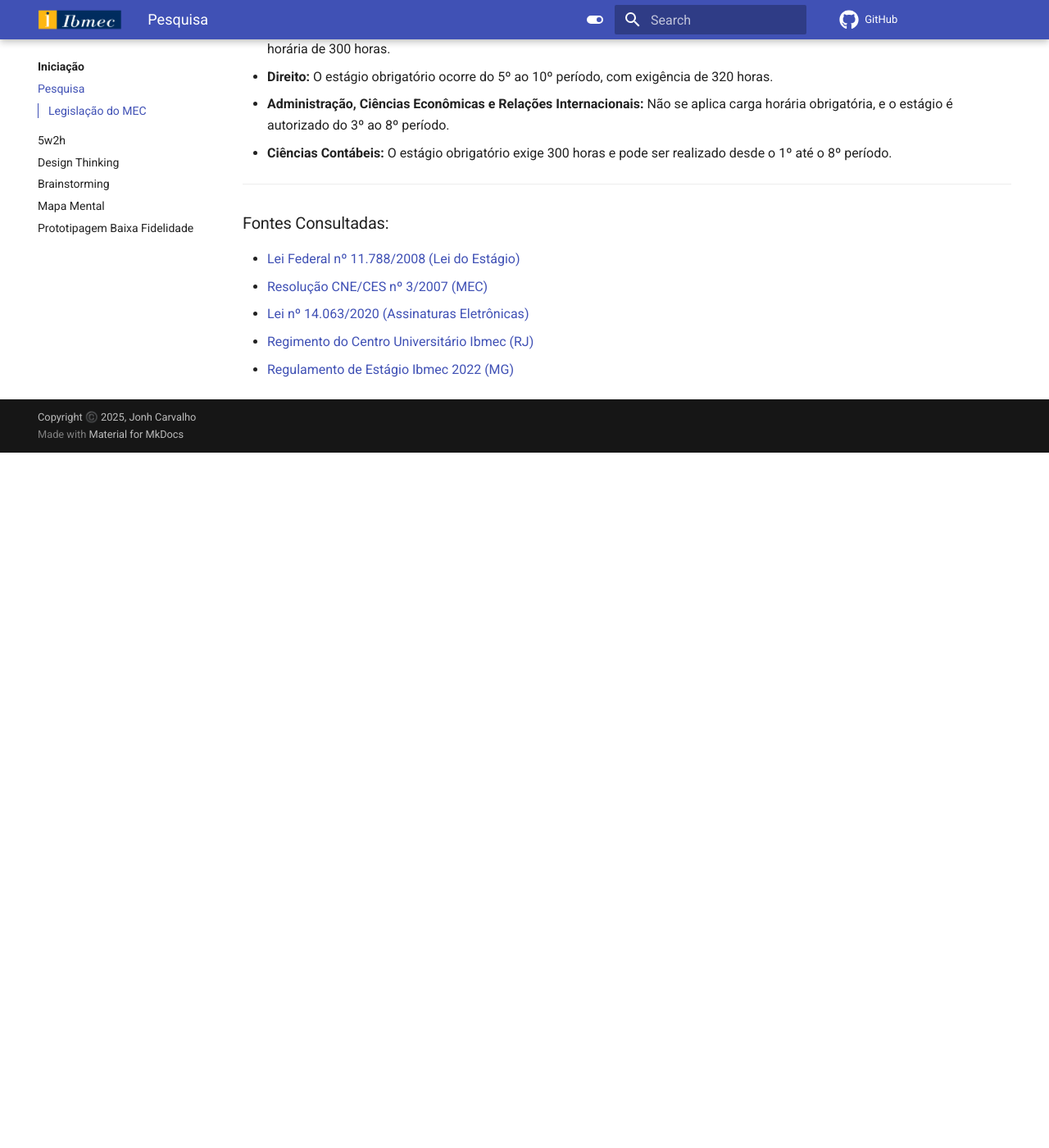
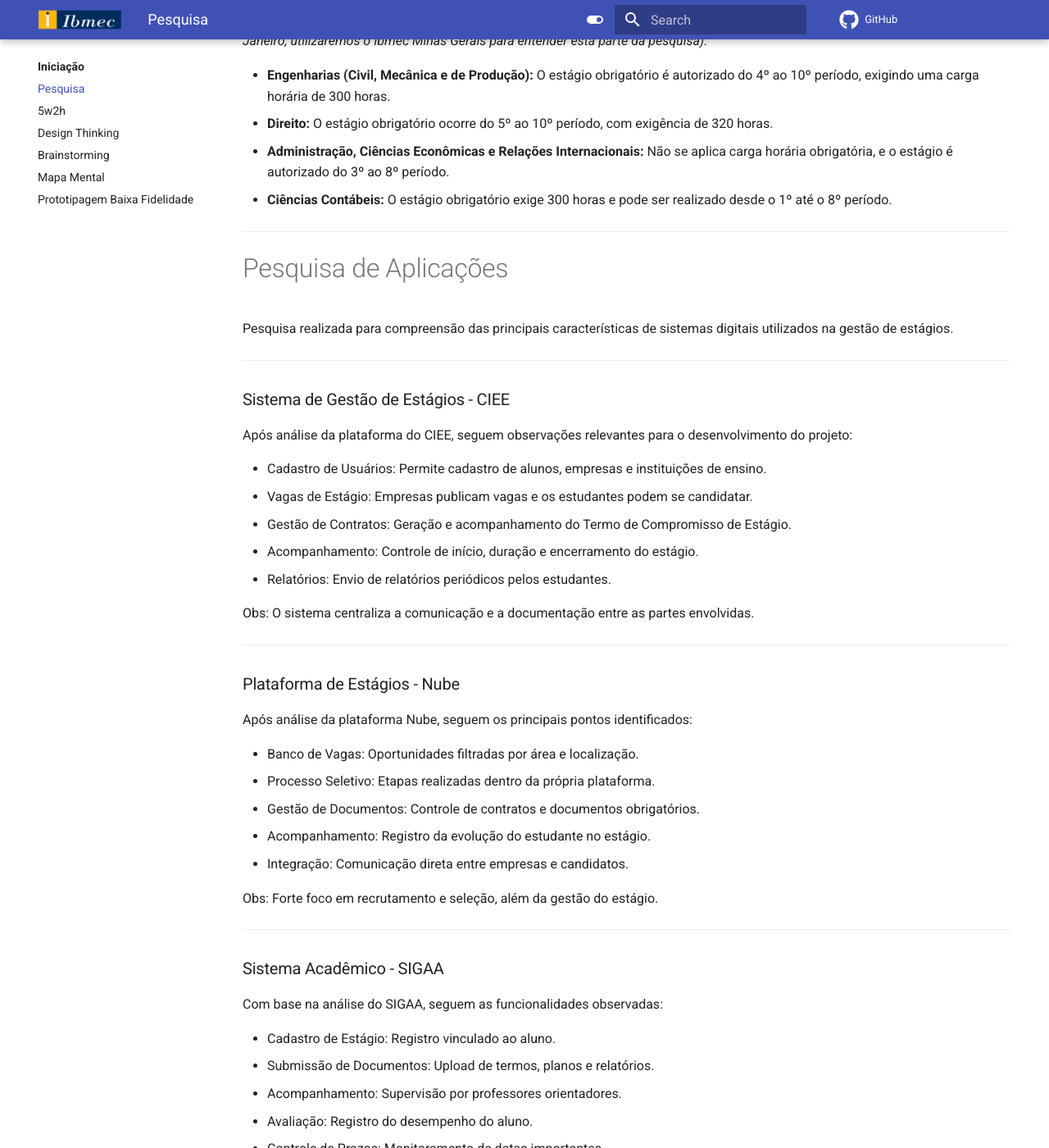
Before and after one commit to Projetos-de-Extensao/PBE_26.1_8001_IV, an MkDocs documentation site: the page built from docs/Iniciacao/pesquisa.md, in a window 1280 px wide and 1400 px high, scrolled down 2320 px. Shown: the whole window at 82% size. Built offline with MkDocs 1.6.1 and Material for MkDocs 9.7.7, drawn with Linux system fonts in a browser that asks for light colours; comment, search, counter and statistics services are not loaded; before the commit the page ends 2872 px from its top, so only the background shows below that; some of the changed text lies outside the part shown.

Commit message:
Pesquisa e aplicações

```diff
--- a/docs/Iniciacao/pesquisa.md
+++ b/docs/Iniciacao/pesquisa.md
@@ -8,7 +8,7 @@
 Pesquisa realizada para compreensão das principais características do Sistema de avaliação de estágio.
 
 
-## Legislação do MEC
+# Legislação do MEC
 
 Após pesquisa da legislação do MEC, seguem observações que são fundamentais para o desenvolvimento do projeto:
 
@@ -41,7 +41,7 @@
 * **Mecanismos Digitais:** É necessário que a instituição de ensino tenha mecanismos eficazes de acompanhamento, preferencialmente digitais, como relatórios e avaliação do coordenador (**Portaria MEC nº 1.150/2024**).
 
 * **Validação Jurídica:** Para validação jurídica, o MEC e o ITI incentivam que os documentos aceitem assinaturas digitais (**Lei 14.063/2020**).
-
+---
 # Normas e Regulamentos de Estágio - Ibmec
 
 ## 1. Diretrizes Institucionais e Gerais (Ibmec Rio de Janeiro)
@@ -75,9 +75,71 @@
 
 ---
 
+
+
+# Pesquisa de Aplicações
+
+Pesquisa realizada para compreensão das principais características de sistemas digitais utilizados na gestão de estágios.
+
+---
+
+### Sistema de Gestão de Estágios - CIEE
+
+Após análise da plataforma do CIEE, seguem observações relevantes para o desenvolvimento do projeto:
+
+- Cadastro de Usuários: Permite cadastro de alunos, empresas e instituições de ensino.
+- Vagas de Estágio: Empresas publicam vagas e os estudantes podem se candidatar.
+- Gestão de Contratos: Geração e acompanhamento do Termo de Compromisso de Estágio.
+- Acompanhamento: Controle de início, duração e encerramento do estágio.
+- Relatórios: Envio de relatórios periódicos pelos estudantes.
+
+Obs: O sistema centraliza a comunicação e a documentação entre as partes envolvidas.
+
+---
+
+### Plataforma de Estágios - Nube
+
+Após análise da plataforma Nube, seguem os principais pontos identificados:
+
+- Banco de Vagas: Oportunidades filtradas por área e localização.
+- Processo Seletivo: Etapas realizadas dentro da própria plataforma.
+- Gestão de Documentos: Controle de contratos e documentos obrigatórios.
+- Acompanhamento: Registro da evolução do estudante no estágio.
+- Integração: Comunicação direta entre empresas e candidatos.
+
+Obs: Forte foco em recrutamento e seleção, além da gestão do estágio.
+
+---
+
+### Sistema Acadêmico - SIGAA
+
+Com base na análise do SIGAA, seguem as funcionalidades observadas:
+
+- Cadastro de Estágio: Registro vinculado ao aluno.
+- Submissão de Documentos: Upload de termos, planos e relatórios.
+- Acompanhamento: Supervisão por professores orientadores.
+- Avaliação: Registro do desempenho do aluno.
+- Controle de Prazos: Monitoramento de datas importantes.
+
+Obs: Sistema voltado para controle acadêmico e validação institucional.
+
+---
+
+### Conclusão
+
+A partir da análise das aplicações, observa-se que os sistemas de estágio possuem funcionalidades em comum, como cadastro de usuários, gestão de vagas, controle de documentos, acompanhamento das atividades e supervisão.
+
+Dessa forma, conclui-se que essas aplicações servem como referência para a definição das funcionalidades essenciais do sistema a ser desenvolvido.
+
+
+---
 ### Fontes Consultadas:
 * [Lei Federal nº 11.788/2008 (Lei do Estágio)](https://www.planalto.gov.br/ccivil_03/_ato2007-2010/2008/lei/l11788.htm)
 * [Resolução CNE/CES nº 3/2007 (MEC)](http://portal.mec.gov.br/cne/arquivos/pdf/2007/rces003_07.pdf)
 * [Lei nº 14.063/2020 (Assinaturas Eletrônicas)](https://www.planalto.gov.br/ccivil_03/_ato2019-2022/2020/lei/l14063.htm)
 - [Regimento do Centro Universitário Ibmec (RJ)](https://s3.amazonaws.com/public-cdn.ibmec.br/portalibmec-content/public/arquivos/rj/norma_101_-_regimento_do_centro_universitario_ibmec.pdf)
 - [Regulamento de Estágio Ibmec 2022 (MG)](https://s3.amazonaws.com/public-cdn.ibmec.br/portalibmec-content/public/arquivos/bh/Graduacao/regulamento_estagio_ibmec_2022.pdf)
+
+- [Centro de Integração Empresa-Escola (CIEE)](https://portal.ciee.org.br/)
+- [Núcleo Brasileiro de Estágios (Nube)](https://www.nube.com.br/)
+- Sistema Integrado de Gestão de Atividades Acadêmicas (SIGAA) – informações obtidas em portais institucionais.
```
